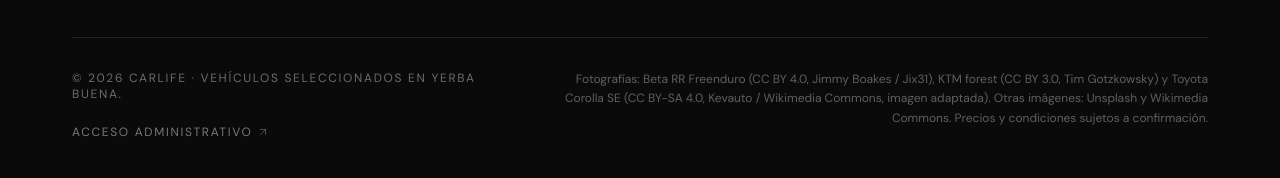
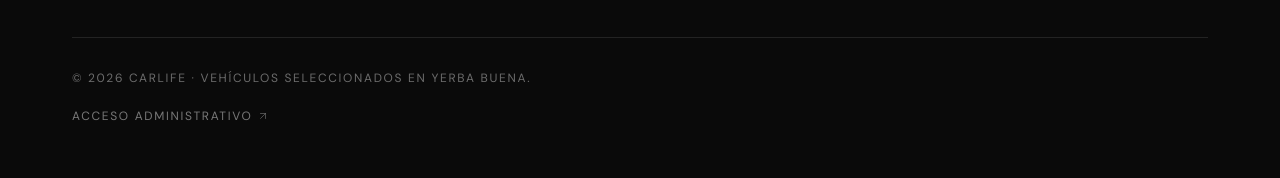
Before and after one commit to juanagustinml10/consesionario-carlife, a React (Vite) app in the folder frontend/: page / in a window 1280 px wide. Shown: the part 6177-6355 px from the top of the page. Built offline with nearby package versions, Linux system fonts and the light colour scheme; no server answers.

Commit message:
feat(footer): quitar aviso de fotografias y condiciones

```diff
--- a/frontend/src/layout/Footer.tsx
+++ b/frontend/src/layout/Footer.tsx
@@ -100,9 +100,6 @@ export const Footer: React.FC = () => {
               <ArrowUpRight size={12} className="opacity-60 transition-opacity group-hover:opacity-100" />
             </Link>
           </div>
-          <p className="max-w-2xl text-xs leading-relaxed text-white/35 lg:text-right">
-            Fotografías: Beta RR Freenduro (CC BY 4.0, Jimmy Boakes / Jix31), KTM forest (CC BY 3.0, Tim Gotzkowsky) y Toyota Corolla SE (CC BY-SA 4.0, Kevauto / Wikimedia Commons, imagen adaptada). Otras imágenes: Unsplash y Wikimedia Commons. Precios y condiciones sujetos a confirmación.
-          </p>
         </div>
       </div>
     </footer>
```
